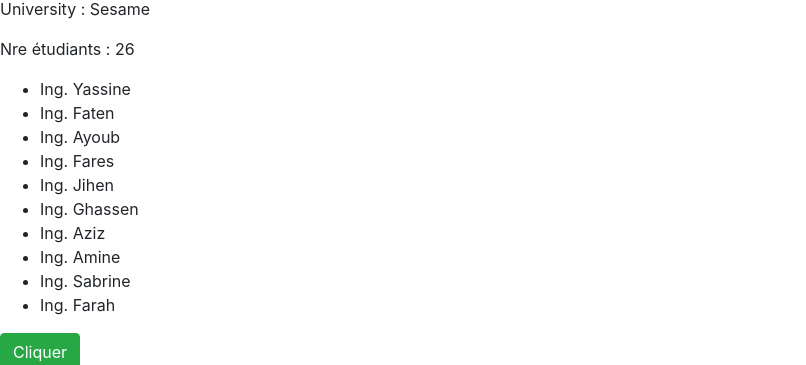
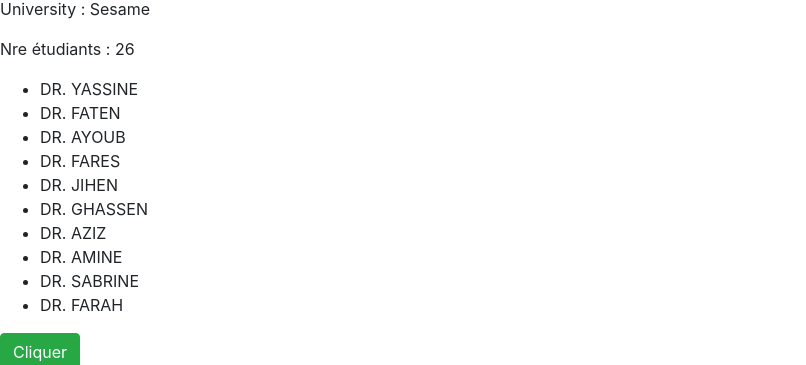
Before and after one commit to cs-yassine/ams_frontend, an Angular app: page /home in a window 1280 px wide. Shown: the part 364-729 px from the top of the page, without its empty margins (0-806 px from the left). Built offline with nearby package versions, Linux system fonts and the light colour scheme.

Commit message:
un autre pipe

```diff
--- a/src/app/app-module.ts
+++ b/src/app/app-module.ts
@@ -6,13 +6,15 @@ import { App } from './app';
 import { Home } from './home/home';
 import { Contact } from './contact/contact';
 import { BeginWithUpperPipe } from './pipes/begin-with-upper-pipe';
+import { BeginWithDrPipe } from './pipes/begin-with-dr-pipe';
 
 @NgModule({
   declarations: [
     App,
     Home,
     Contact,
-    BeginWithUpperPipe
+    BeginWithUpperPipe,
+    BeginWithDrPipe
   ],
   imports: [
     BrowserModule,
--- a/src/app/home/home.html
+++ b/src/app/home/home.html
@@ -4,6 +4,6 @@
 <p>University : {{university}}</p>
 <p>Nre étudiants : {{nbrEtudiants}}</p>
 <ul>
-    <li *ngFor="let name of names">{{name|beginWithUpper}}</li>
+    <li *ngFor="let name of names">{{name|beginWithDr|uppercase}}</li>
 </ul>
 <button class="btn btn-success" (click)="display()">Cliquer</button>
--- /dev/null
+++ b/src/app/pipes/begin-with-dr-pipe.ts
@@ -0,0 +1,13 @@
+import { Pipe, PipeTransform } from '@angular/core';
+
+@Pipe({
+  name: 'beginWithDr',
+  standalone: false
+})
+export class BeginWithDrPipe implements PipeTransform {
+
+  transform(value: string): string {
+    return "Dr. "+value;
+  }
+
+}
```
Also changed, not shown: 1 other file (tests, documents, lock files or other folders).
